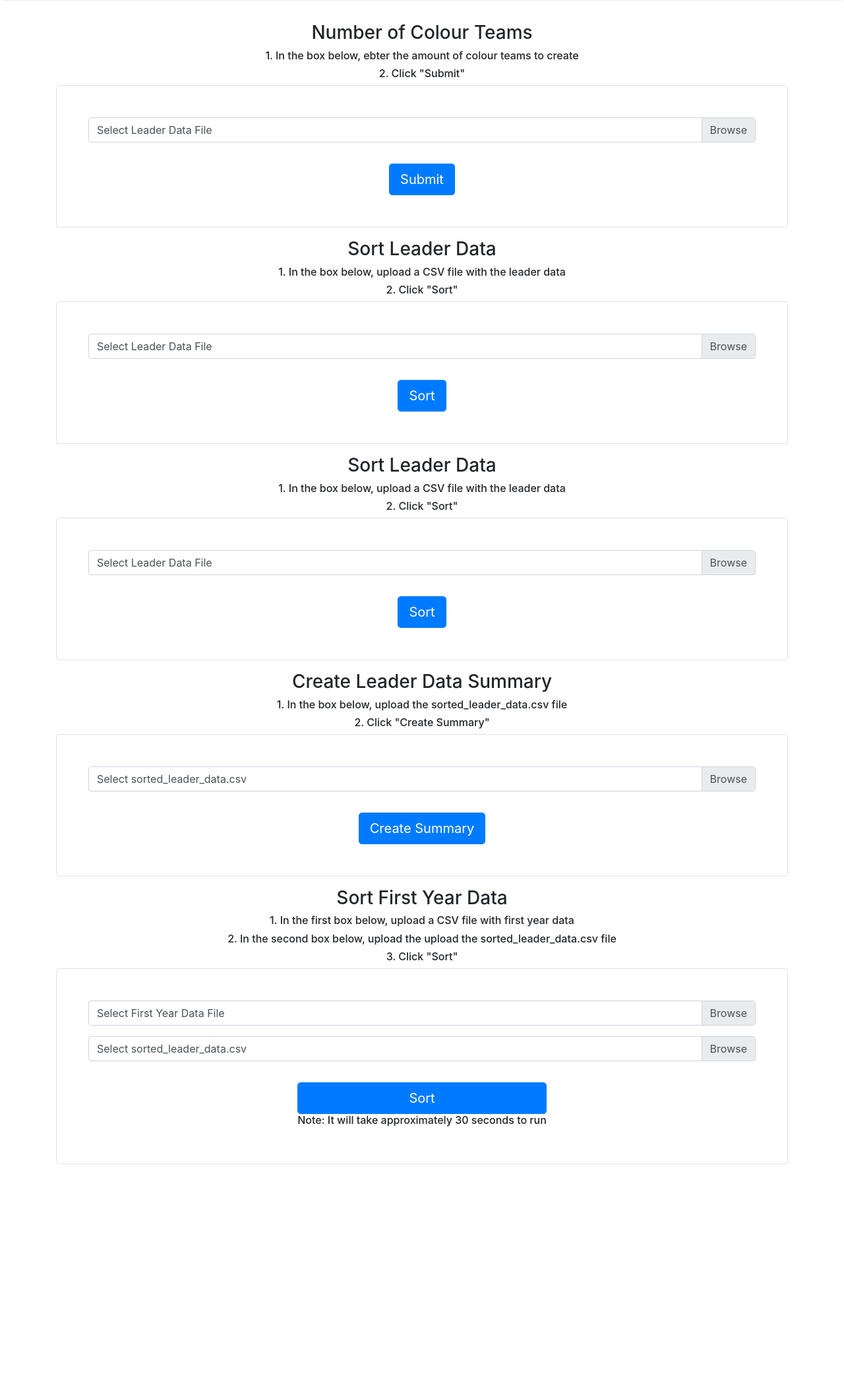
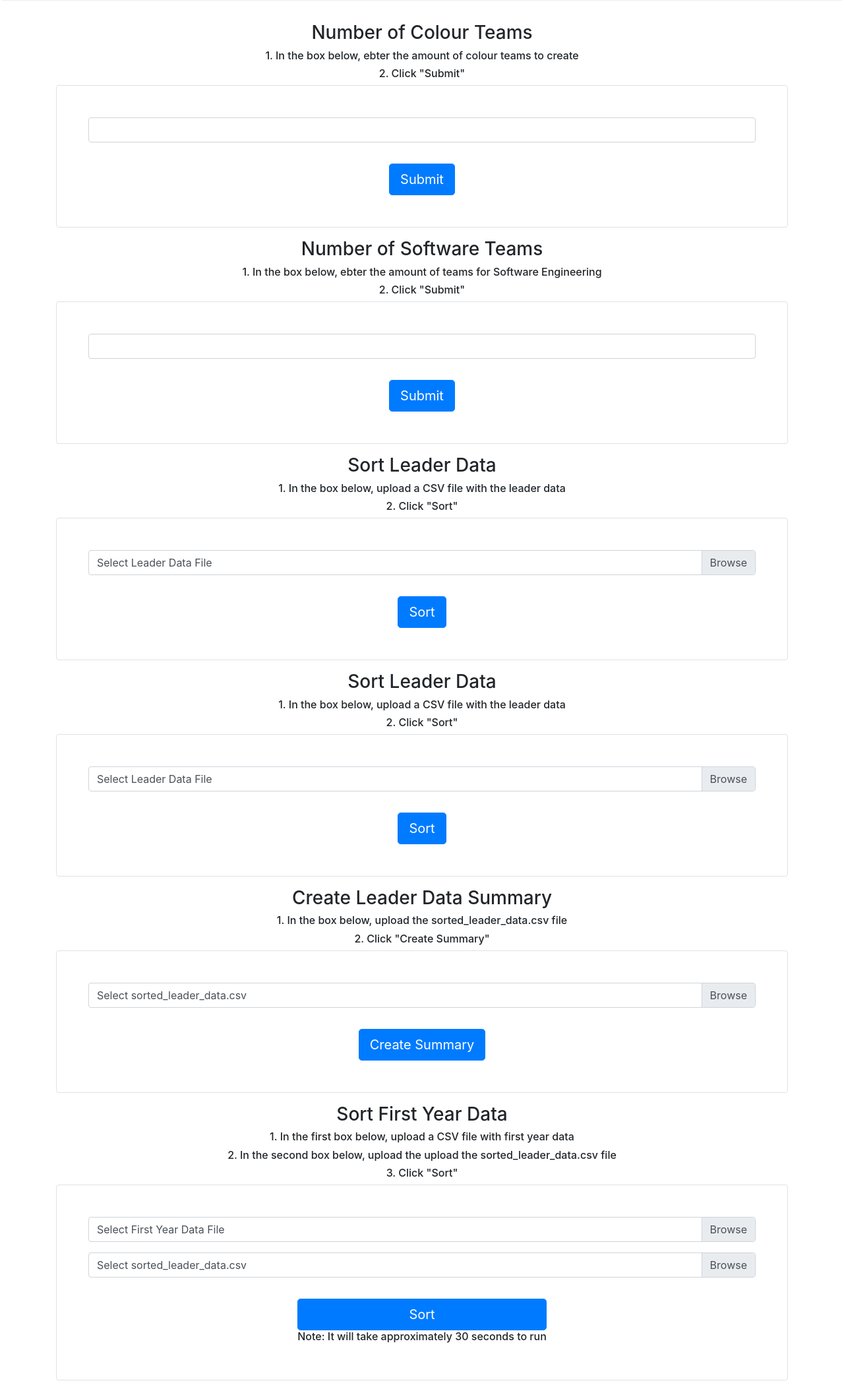
Before and after one commit to LexaMichaelides/colourTeams, a Flask app: page / in a window 1280 px wide. Shown: the part 183-2292 px from the top of the page at 66% size. Before the commit the page ends 1948 px from the top, so only its background shows below. Run offline with Flask 2, Linux system fonts and the light colour scheme; some libraries are stand-ins or nearby versions.

Commit message:
Added team number and SE number
Added two text entry submission fields for adding both the amount of teams they would like to create and how many software eng teams they would like to create.

```diff
--- a/templates/upload.html
+++ b/templates/upload.html
@@ -44,8 +44,32 @@
 
 						<div class="d-flex justify-content-center">
 							<div class="custom-file mb-3">
-								<input type="file" class="custom-file-input" id="customFile" name="leader_data">
-								<label class="custom-file-label" for="customFile">Select Leader Data File</label>
+								<input type="text" class="form-control" id="teamNumber" name="team_number">
+							</div>
+						</div>
+
+						<div class="d-flex justify-content-center">
+							<div class="mt-3">
+								<button type="submit" class="btn btn-primary btn-lg btn-block">Submit</button>
+							</div>
+						</div>
+					</form>
+				</div>
+			</div>
+			<div class="row">
+				<div class="col-sm">
+					<h3 class=text-center>Number of Software Teams</h3>
+					<h6 class=text-center>1. In the box below, ebter the amount of teams for Software Engineering </h6>
+					<h6 class=text-center>2. Click "Submit" </h6>
+
+					<form class="border rounded p-5" method=post enctype=multipart/form-data>
+
+						<div class="text-center">
+						</div>
+
+						<div class="d-flex justify-content-center">
+							<div class="custom-file mb-3">
+								<input type="text" class="form-control" id="SEteamNumber" name="SEteam_number">
 							</div>
 						</div>
 
@@ -83,7 +107,7 @@
 					</form>
 				</div>
             </div>
-        <div class="row">
+        	<div class="row">
 				<div class="col-sm">
 					<h3 class=text-center>Sort Leader Data</h3>
 					<h6 class=text-center>1. In the box below, upload a CSV file with the leader data </h6>
```
